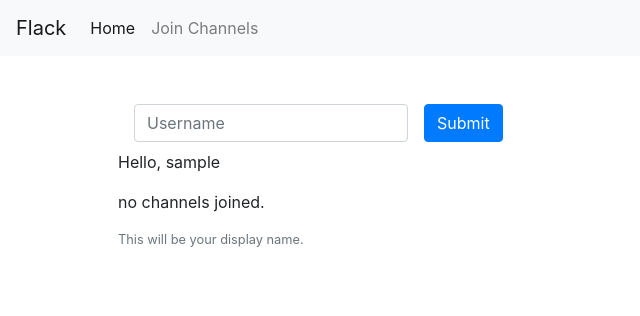
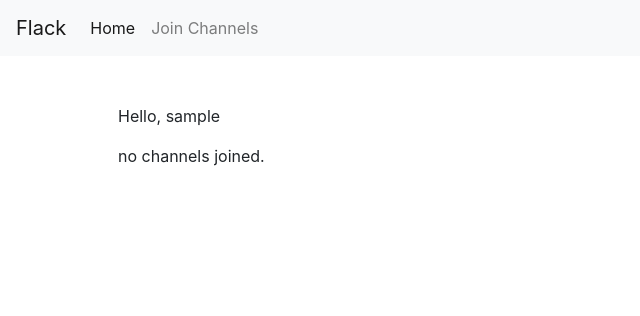
Before and after one commit to lljr/project2, a Flask app: page / in a window 1280 px wide. Shown: the top 316 px of the page, without its empty margins (0-640 px from the left). Run offline with Flask 2, Linux system fonts and the light colour scheme; the visitor is signed in with stand-in values (Sample User, id 1); some libraries are stand-ins or nearby versions.

Commit message:
del form that would set a display name for a user

```diff
--- a/templates/index.html
+++ b/templates/index.html
@@ -2,17 +2,6 @@
 {% block title %}Home{% endblock %}
 {% block main %}
 
-<form class="form-inline" action="{{url_for('adduser')}}">
-  <div class="form-group mx-sm-3 mb-2">
-    <label for="inputPassword2" class="sr-only">Username</label>
-    <input type="text" class="form-control" id="username" placeholder="Username">
-
-  </div>
-  <button type="submit" class="btn btn-primary mb-2">Submit</button>
-</form>
-
-<!-- let javascript take care of this part....... -->
-<!-- OR, send as query arg from /adduser redirection -->
 {% if username %}
   <p>Hello, {{username}}</p>
 {% endif %}
@@ -30,5 +19,5 @@
     </ul>
 {% endif %}
 
-<small id="emailHelp" class="form-text text-muted">This will be your display name.</small>
+
 {% endblock %}
```
